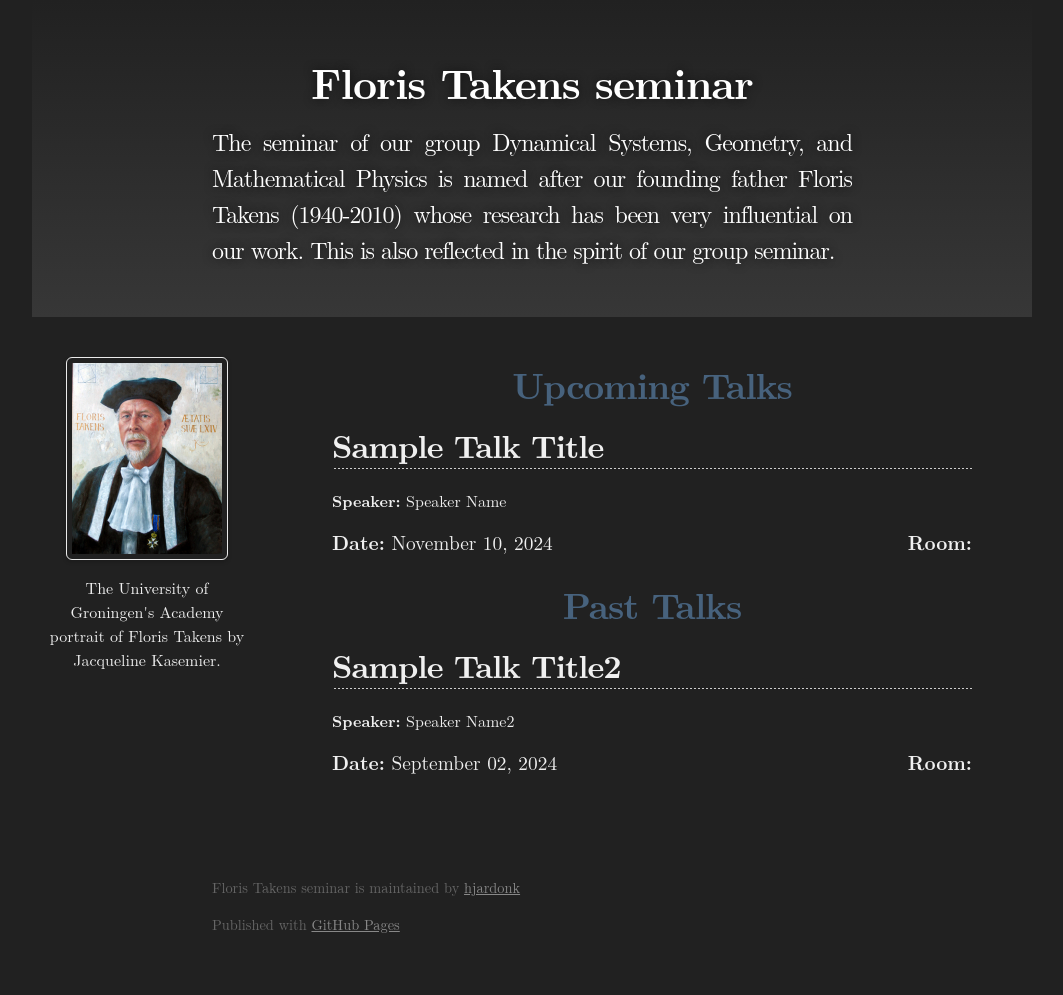
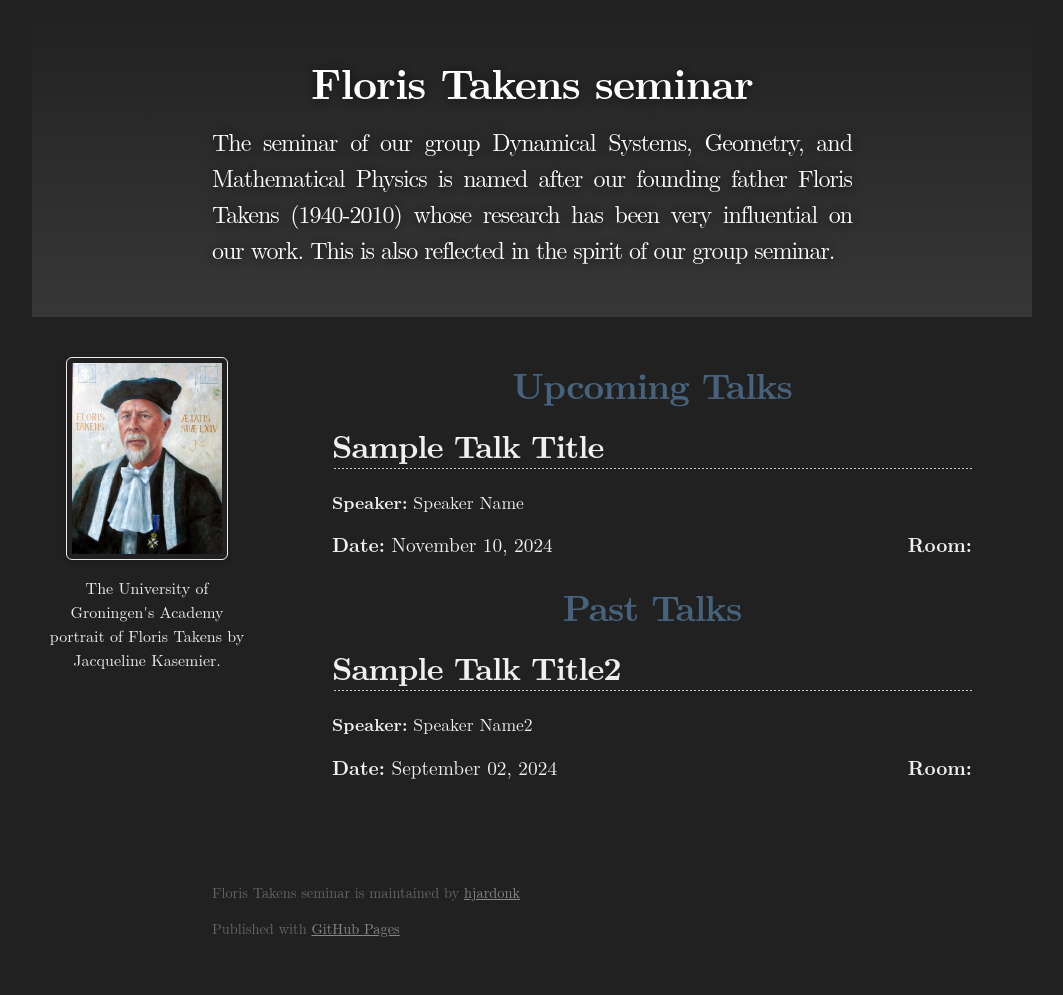
Before and after one commit to hjardonk/FlorisTakensSeminar, a Jekyll site: the page built from index.html, in a window 1280 px wide. Shown: the whole page, without its empty margins (108-1171 px from the left). Built offline with Jekyll 4.4.1, drawn with Linux system fonts in a browser that asks for light colours; some web fonts are replaced.

Commit message:
Update index.html

```diff
--- a/index.html
+++ b/index.html
@@ -24,7 +24,7 @@ title: ""
       {% if talk_date >= current_date %}
         <div class="talk-item">
           <h2 onclick="toggleAbstract('upcoming-{{ talk_date }}-{{ talk.title | slugify }}')">{{ talk.title }}</h2>
-          <p><strong>Speaker:</strong> {{ talk.speaker }}</p>
+          <p class="speaker"><strong>Speaker:</strong> {{ talk.speaker }}</p>
           <p class="date-room">
             <span class="date"><strong>Date:</strong> {{ talk.date | date: "%B %d, %Y" }}</span>
             <span class="room"><strong>Room:</strong> {{ talk.room }}</span>
@@ -42,7 +42,7 @@ title: ""
       {% if talk_date < current_date %}
         <div class="talk-item">
           <h2 onclick="toggleAbstract('past-{{ talk_date }}-{{ talk.title | slugify }}')">{{ talk.title }}</h2>
-          <p><strong>Speaker:</strong> {{ talk.speaker }}</p>
+          <p class="speaker"><strong>Speaker:</strong> {{ talk.speaker }}</p>
           <p class="date-room">
             <span class="date"><strong>Date:</strong> {{ talk.date | date: "%B %d, %Y" }}</span>
             <span class="room"><strong>Room:</strong> {{ talk.room }}</span>
```
